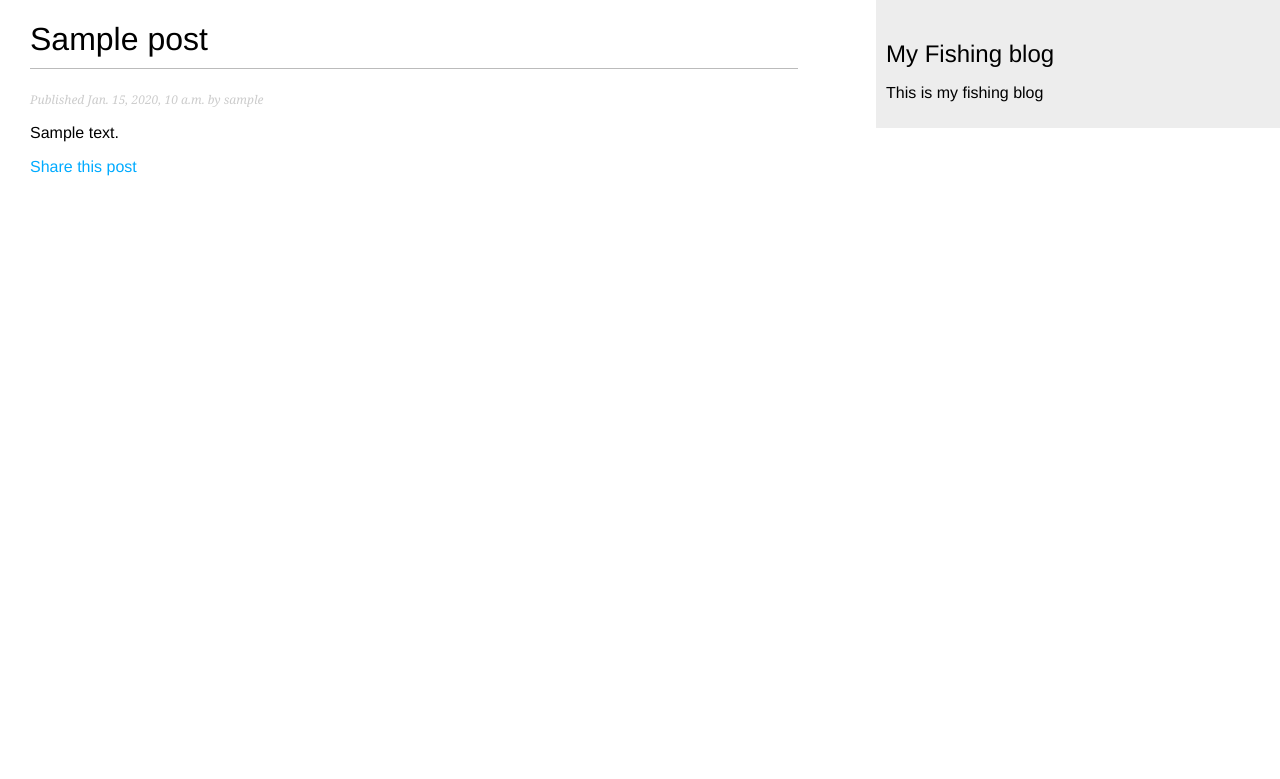
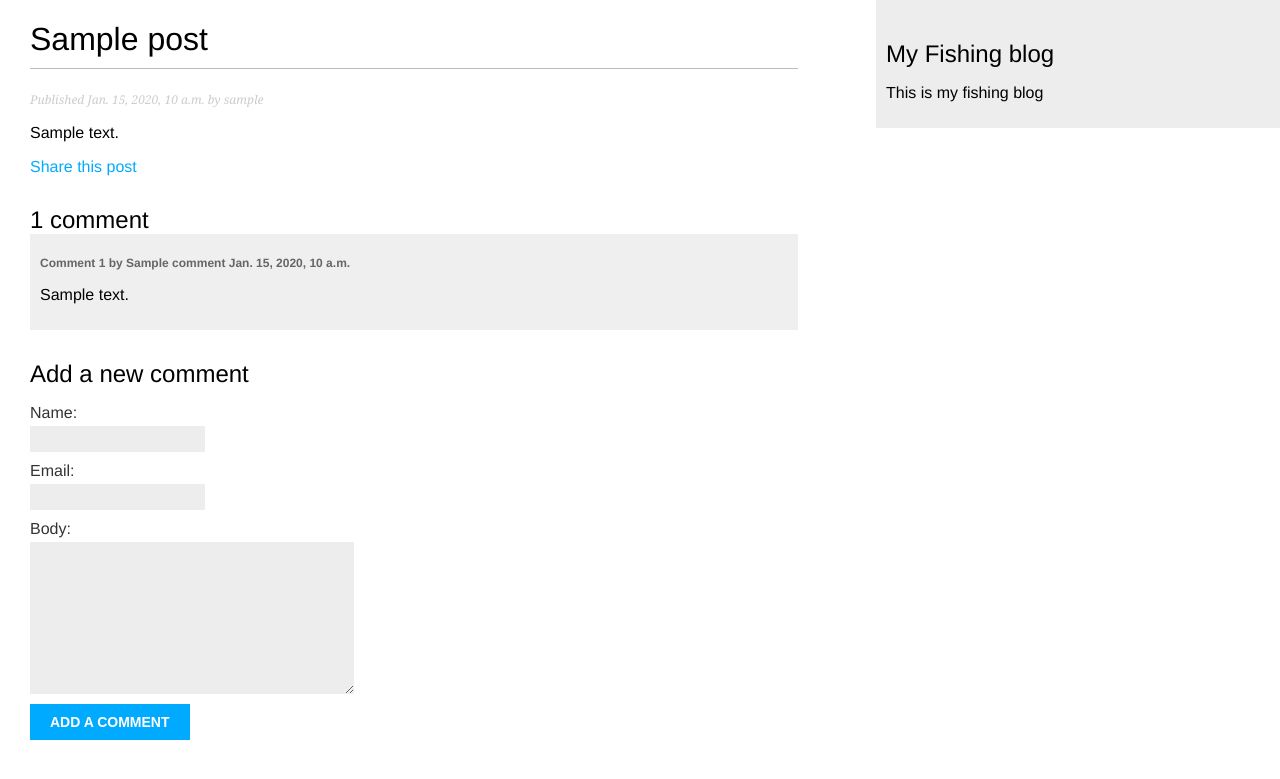
Before and after one commit to 007vict/blog_by_example, a Django app: a page that uses blog/templates/blog/post/detail.html in a window 1280 px wide. Shown: the top 779 px of the page. Run offline with Django 3.2, Linux system fonts and the light colour scheme; tables that the repository leaves empty hold one stand-in row (values such as "Sample post").

Commit message:
create a comment form

```diff
--- a/blog/forms.py
+++ b/blog/forms.py
@@ -1,4 +1,5 @@
 from django import forms
+from .models import Comment
 
 
 class EmailPostForm(forms.Form):
@@ -6,3 +7,8 @@ class EmailPostForm(forms.Form):
     email = forms.EmailField()
     to = forms.EmailField()
     comments = forms.CharField(required=False, widget=forms.Textarea)
+
+class CommentForm(forms.ModelForm):
+    class Meta:
+        model = Comment
+        fields = ('name', 'email', 'body')
--- a/blog/models.py
+++ b/blog/models.py
@@ -35,3 +35,18 @@ class Post(models.Model):
                                                  self.publish.month,
                                                  self.publish.day,
                                                  self.slug])
+
+class Comment(models.Model):
+    post = models.ForeignKey(Post, on_delete=models.CASCADE, related_name='comments')
+    name = models.CharField(max_length=80)
+    email = models.EmailField()
+    body = models.TextField()
+    created = models.DateTimeField(auto_now_add=True)
+    updated = models.DateTimeField(auto_now=True)
+    active = models.BooleanField(default=True)
+
+    class Meta:
+        ordering = ('created',)
+
+    def __str__(self):
+        return 'Comment by {} on {}'.format(self.name, self.post)
--- a/blog/templates/blog/post/detail.html
+++ b/blog/templates/blog/post/detail.html
@@ -11,4 +11,28 @@
     <p>
     <a href="{% url 'blog:post_share' post.id %}">Share this post</a>
     </p>
+    {% with comments.count as total_comments %}
+        <h2>{{ total_comments }} comment{{ total_comments|pluralize }}</h2>
+    {% endwith %}
+    {% for comment in comments %}
+        <div class="comment">
+        <p class="info">
+            Comment {{ forloop.counter }} by {{ comment.name }}
+            {{ comment.created }}
+        </p>
+        {{ comment.body|linebreaks }}
+        </div>
+    {% empty %}
+        <p>There are no comments yet.</p>
+    {% endfor %}
+    {% if new_comment %}
+        <h2>Your comment has been added.</h2>
+    {% else %}
+        <h2>Add a new comment</h2>
+        <form action="." method="post">
+        {% csrf_token %}
+        {{ comment_form.as_p }}
+        <p><input type="submit" value="Add a comment"></p>
+        </form>
+    {% endif %}
 {% endblock %}
--- a/blog/views.py
+++ b/blog/views.py
@@ -1,8 +1,8 @@
 from django.shortcuts import render, get_object_or_404
-from .models import Post
+from .models import Post, Comment
 from django.core.paginator import Paginator, EmptyPage, PageNotAnInteger
 from django.views.generic import ListView
-from .forms import EmailPostForm
+from .forms import EmailPostForm, CommentForm
 from django.core.mail import send_mail
 
 
@@ -25,7 +25,22 @@ def post_detail(request, year, month, day, post):
                              publish__year=year,
                              publish__month=month,
                              publish__day=day)
-    return render(request, 'blog/post/detail.html', {'post': post})
+    comments = post.comments.filter(active=True)
+
+    new_comment = None
+
+    if request.method == 'POST':
+        comment_form = CommentForm(data=request.POST)
+        if comment_form.is_valid():
+            new_comment = comment_form.save(commit=False)
+            new_comment.post = post
+            new_comment.save()
+    else:
+        comment_form = CommentForm()
+    return render(request, 'blog/post/detail.html', {'post': post,
+                                                     'comments': comments,
+                                                     'new_comment': new_comment,
+                                                     'comment_form': comment_form})
 
 
 class PostListView(ListView):
```
Also changed, not shown: blog/admin.py (+7 -1 lines), blog/migrations/0002_comment.py (added).
